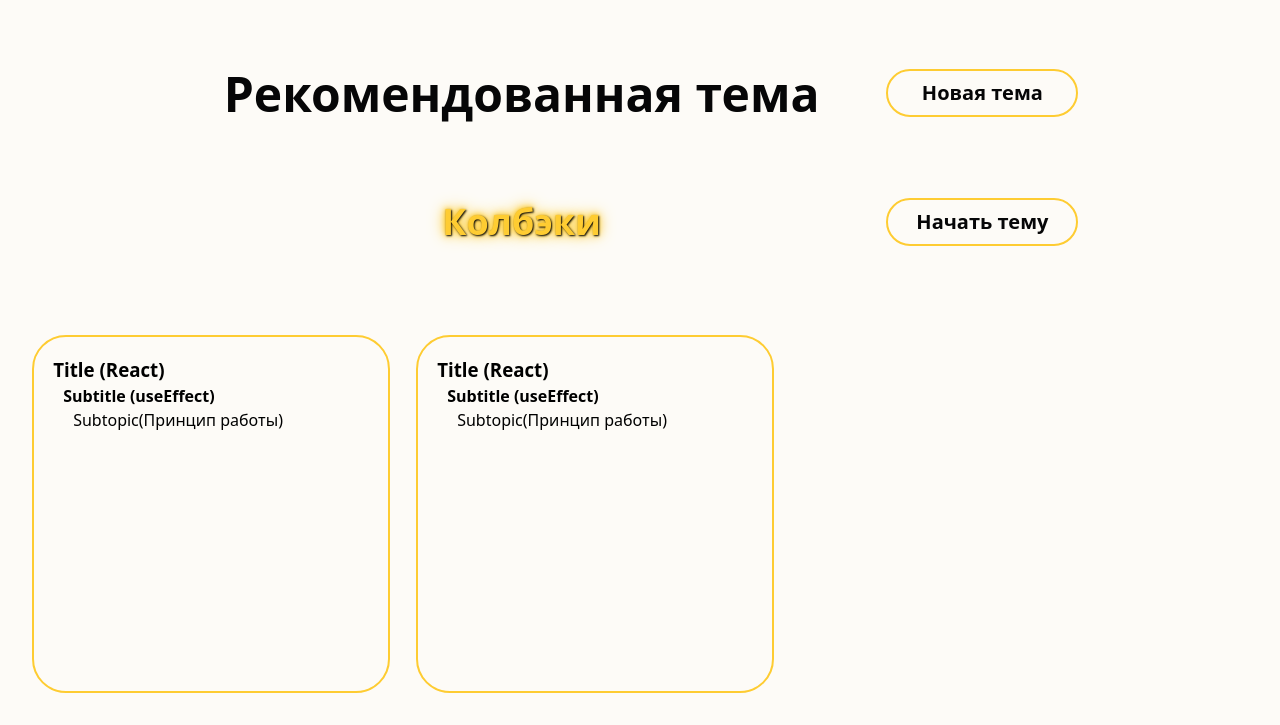
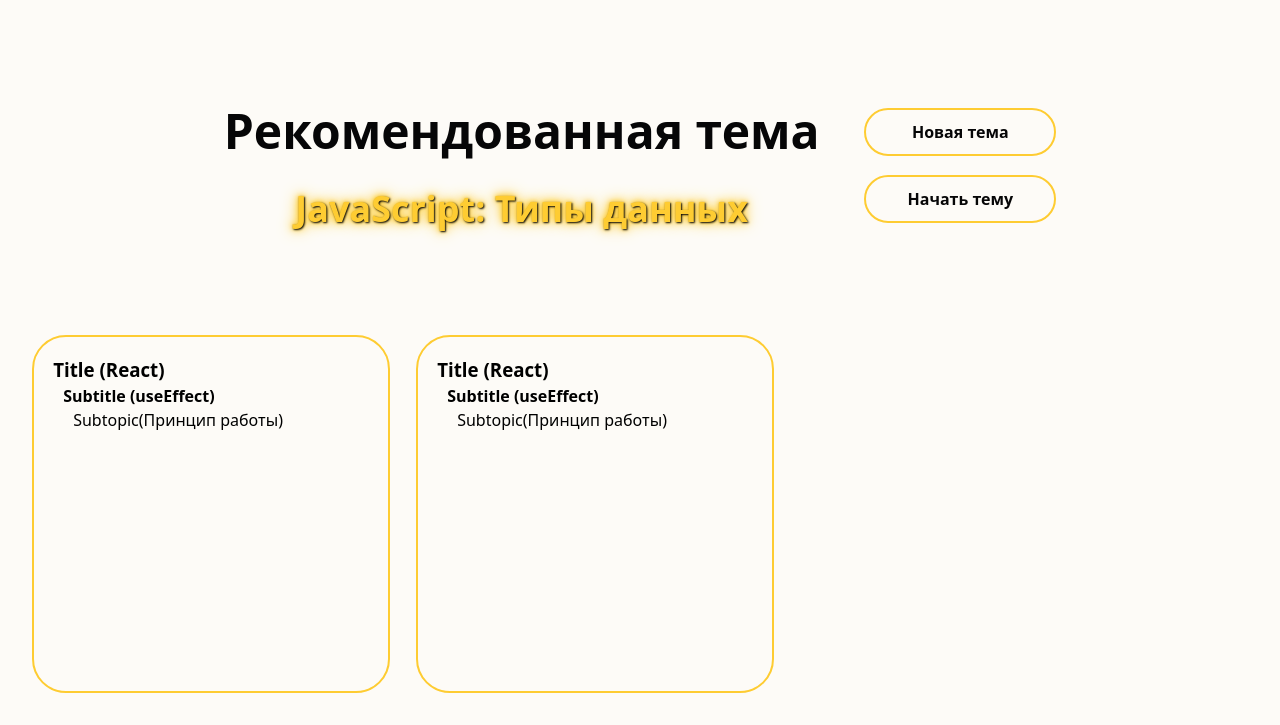
Before and after one commit to nikita-shpikin/replay-coach, a website built with Vite: page index.html in a window 1280 px wide. Shown: the part 75-800 px from the top of the page. Built offline with nearby package versions, Linux system fonts and the light colour scheme.

Commit message:
Revert "feat(stage-3): recommended topic (add eslintrc, eslintignore, random selection of topics relative to their completions) (#3)"
This reverts commit d32646faf316b739059354aa4e15f23451b7d0a3.

```diff
--- a/index.html
+++ b/index.html
@@ -46,17 +46,14 @@
 				</header>
 
 				<div class="setting__content">
-					<div class="setting__content-block">
+					<div class="setting__content-value">
 						<h1 class="setting__title title">Рекомендованная тема</h1>
-						<button class="setting__btn" data-js="new-theme">Новая тема</button>
+						<h2 class="setting__subtitle">JavaScript: Типы данных</h2>
 					</div>
 
-					<div class="setting__content-block">
-						<h2 class="setting__subtitle">.</h2>
-
-						<button class="setting__btn" data-js="start-theme">
-							Начать тему
-						</button>
+					<div class="setting__content-actions">
+						<button class="setting__btn">Новая тема</button>
+						<button class="setting__btn">Начать тему</button>
 					</div>
 				</div>
 
--- a/package.json
+++ b/package.json
@@ -13,9 +13,6 @@
 	"author": "",
 	"license": "ISC",
 	"devDependencies": {
-		"eslint": "^8.57.1",
-		"eslint-config-airbnb-base": "^15.0.0",
-		"eslint-plugin-import": "^2.32.0",
 		"vite": "^6.1.0"
 	}
 }
--- a/src/data/topics.json
+++ /dev/null
@@ -1,259 +0,0 @@
-{
-	"boards": [
-		{
-			"id": 1,
-			"title": "JavaScript",
-			"topics": [
-				{
-					"id": 101,
-					"title": "Фундамент языка",
-					"subtopics": [
-						{
-							"id": 10101,
-							"title": "Типы данных и приведение типов",
-							"completed": 1,
-							"items": [
-								"примитивы vs объекты",
-								"приведение типов (implicit/explicit)",
-								"coercion, falsy/truthy",
-								"разница strict / non-strict контекста"
-							]
-						},
-						{
-							"id": 10102,
-							"title": "Работа с событиями",
-							"completed": 0,
-							"items": ["CustomEvent, addEventListener"]
-						},
-						{
-							"id": 10103,
-							"title": "Переменные, область видимости, hoisting",
-							"completed": 1,
-							"items": [
-								"var / let / const",
-								"TDZ (temporal dead zone)",
-								"globalThis"
-							]
-						},
-						{
-							"id": 10104,
-							"title": "Функции",
-							"completed": 0,
-							"items": [
-								"function declaration vs expression",
-								"стрелочные функции (включая особенности this)",
-								"arguments vs rest parameters",
-								"IIFE",
-								"архитектурные сценарии (модули, async IIFE)"
-							]
-						},
-						{
-							"id": 10105,
-							"title": "Контекст this",
-							"completed": 0,
-							"items": [
-								"как определяется this в разных контекстах",
-								"потеря контекста (колбэки, классы)",
-								"bind, call, apply",
-								"this в стрелочных функциях"
-							]
-						},
-						{
-							"id": 10106,
-							"title": "Замыкания (Closures)",
-							"completed": 0,
-							"items": [
-								"замыкания и область видимости",
-								"архитектурные применения: дебаунс, троттлинг",
-								"приватность данных"
-							]
-						},
-						{
-							"id": 10107,
-							"title": "Каррирование",
-							"completed": 0,
-							"items": [
-								"многоступенчатые вызовы (f(a)(b)(c))",
-								"применение в HOF"
-							]
-						},
-						{
-							"id": 10108,
-							"title": "Функции высшего порядка",
-							"completed": 0,
-							"items": [
-								"что это",
-								"композиция функций",
-								"собственная реализация map/filter/reduce"
-							]
-						},
-						{
-							"id": 10109,
-							"title": "Мемоизация",
-							"completed": 0,
-							"items": [
-								"универсальный кеш для любых аргументов",
-								"async-мемоизация"
-							]
-						},
-						{
-							"id": 10110,
-							"title": "Error Handling",
-							"completed": 0,
-							"items": [
-								"try / catch",
-								"throw",
-								"проброс ошибок",
-								"кастомные Error-классы",
-								"async try/catch"
-							]
-						}
-					]
-				},
-				{
-					"id": 102,
-					"title": "Асинхронность и промисы",
-					"subtopics": [
-						{ "id": 10201, "title": "Колбэки", "completed": 0, "items": [] },
-						{
-							"id": 10202,
-							"title": "Промисы",
-							"completed": 0,
-							"items": [
-								"создание, then/catch/finally",
-								"цепочки промисов",
-								"методы: Promise.all, Promise.allSettled, Promise.race, Promise.any"
-							]
-						},
-						{
-							"id": 10203,
-							"title": "async / await",
-							"completed": 0,
-							"items": [
-								"обработка ошибок",
-								"параллельное выполнение запросов",
-								"Promise.all, allSettled, race"
-							]
-						}
-					]
-				},
-				{
-					"id": 103,
-					"title": "Работа с коллекциями и данными",
-					"subtopics": [
-						{
-							"id": 10301,
-							"title": "Массивы",
-							"completed": 0,
-							"items": [
-								"map, filter, reduce, sort",
-								"some, every",
-								"find, findIndex",
-								"flat, flatMap",
-								"slice, splice",
-								"includes vs indexOf",
-								"reduce, groupBy, Set/Map"
-							]
-						},
-						{
-							"id": 10302,
-							"title": "Объекты",
-							"completed": 0,
-							"items": [
-								"деструктуризация",
-								"spread / rest",
-								"Object.freeze, Object.seal",
-								"shallow vs deep copy",
-								"Object.entries, Object.values",
-								"Optional chaining (?.)",
-								"Nullish coalescing (??)"
-							]
-						},
-						{
-							"id": 10303,
-							"title": "Set, Map, WeakSet, WeakMap",
-							"completed": 0,
-							"items": ["зачем нужны", "основные методы"]
-						},
-						{
-							"id": 10304,
-							"title": "JSON",
-							"completed": 0,
-							"items": ["JSON.stringify, JSON.parse", "replacer, reviver"]
-						}
-					]
-				},
-				{
-					"id": 104,
-					"title": "Работа с текстом и датами",
-					"subtopics": [
-						{
-							"id": 10401,
-							"title": "Работа со строками",
-							"completed": 0,
-							"items": [
-								"шаблонные строки",
-								"slice, substring",
-								"includes, startsWith, endsWith",
-								"split, join",
-								"replace, replaceAll"
-							]
-						},
-						{
-							"id": 10402,
-							"title": "Дата и время (Date API)",
-							"completed": 0,
-							"items": [
-								"создание дат",
-								"методы getDate, getMonth, getFullYear",
-								"вычисление разницы дат"
-							]
-						}
-					]
-				},
-				{
-					"id": 105,
-					"title": "Структура кода и архитектура",
-					"subtopics": [
-						{
-							"id": 10501,
-							"title": "Циклы и итерация",
-							"completed": 0,
-							"items": [
-								"for, while, do-while",
-								"for…of",
-								"for…in",
-								"break, continue"
-							]
-						},
-						{
-							"id": 10502,
-							"title": "Модули",
-							"completed": 0,
-							"items": ["import/export", "ES-модули vs CommonJS"]
-						}
-					]
-				}
-			]
-		},
-		{
-			"id": 2,
-			"title": "React",
-			"topics": [
-				{
-					"id": 201,
-					"title": "React XXX",
-					"subtopics": [
-						{
-							"id": 10101,
-							"title": "XXXX",
-							"completed": 2,
-							"items": ["XXX"]
-						}
-					]
-				}
-			],
-			"completed": 0
-		}
-	]
-}
--- a/src/scripts/main.js
+++ b/src/scripts/main.js
@@ -1,5 +1,3 @@
-import boards from '../data/topics.json'
-import { getRecommendedTopic } from './module/recommendTopic'
 import { loadTheme } from './module/settingsStore'
 import { initSwitcherTheme } from './module/themeManager'
 
@@ -8,5 +6,4 @@ const switcherTag = document.querySelector('.setting__switcher')
 document.addEventListener('DOMContentLoaded', () => {
 	loadTheme()
 	initSwitcherTheme(switcherTag)
-	getRecommendedTopic(boards)
 })
--- a/src/scripts/module/recommendTopic.js
+++ /dev/null
@@ -1,70 +0,0 @@
-export function getRecommendedTopic(json) {
-	const btnNewTheme = document.querySelector(`[data-js='new-theme']`)
-	const subTitle = document.querySelector('.setting__subtitle')
-	const subTitleList = document.querySelector('.setting__subtitle-list')
-	// Весь массив тем
-	const subtopics = json.boards.flatMap(board =>
-		board.topics.flatMap(topic => topic.subtopics)
-	)
-
-	const uniqueTheme = new Set([])
-
-	btnNewTheme.addEventListener('click', async () => {
-		await waitTopic()
-
-		showTopic()
-	})
-
-	//Перебор массива
-	async function waitTopic() {
-		for (let index = 0; index < subtopics.length; index++) {
-			await new Promise(resolve => setTimeout(resolve, 50))
-
-			subTitle.textContent = subtopics[index].title
-		}
-	}
-
-	// Выбор и вывод темы
-	function showTopic() {
-		const item = getRandomTheme(subtopics)
-
-		subTitle.textContent = item.title
-
-		const event = new CustomEvent('topicSelected', {
-			detail: item,
-		})
-
-		document.dispatchEvent(event)
-	}
-
-	// Случайная тема с учётом пройденного
-	function getRandomTheme(arr) {
-		// Массив всех завершённых без повторений отфильтрованный от меньшего к большему
-		const completedTimes = [...new Set(arr.map(item => item.completed))].sort(
-			(a, b) => a - b
-		)
-
-		// цикл раз в массиве завершённых
-		for (let time of completedTimes) {
-			// Фильтрация от меньшего к большему по разам
-			const filterArr = arr.filter(item => item.completed === time)
-			// Фильтрация если тема есть в уникальном то без неё
-			const unusedThemes = filterArr.filter(item => !uniqueTheme.has(item))
-
-			// если в массиве есть то рандомное число неиспользованных тем и добавляем в уникальные с возвращением
-			if (unusedThemes.length > 0) {
-				const randomTheme =
-					unusedThemes[Math.floor(Math.random() * unusedThemes.length)]
-				uniqueTheme.add(randomTheme)
-				return randomTheme
-			}
-		}
-
-		// Если все темы использованы — обнуляем уникальные и начинаем рекурсию
-		uniqueTheme.clear()
-
-		return getRandomTheme(arr)
-	}
-
-	showTopic()
-}
--- a/src/scripts/module/themeManager.js
+++ b/src/scripts/module/themeManager.js
@@ -12,7 +12,7 @@ export function initSwitcherTheme(tag) {
 
 		saveTheme(newTheme)
 
-		const event = new CustomEvent('themeColor', {
+		const event = new CustomEvent('themechange', {
 			detail: {
 				theme: newTheme,
 			},
--- a/src/style/style.css
+++ b/src/style/style.css
@@ -31,8 +31,6 @@
 
 	font-size: clamp(22px, 4vw, 48px);
 	line-height: 1.4;
-
-	width: clamp(300px, 50vw, 700px);
 
 	color: var(--color-secondary);
 
@@ -112,17 +110,17 @@
 
 .setting__content {
 	display: flex;
+	align-items: center;
+	justify-content: center;
 	gap: clamp(10px, 3.5vw, 80px);
-	justify-content: center;
 	flex-wrap: wrap;
 }
 
-.setting__content-block {
+.setting__content-value {
 	display: flex;
-	justify-content: center;
+	flex-direction: column;
 	align-items: center;
-	flex-wrap: wrap;
-	gap: clamp(10px, 3.5vw, 80px);
+	gap: clamp(10px, 1.5vw, 30px);
 }
 
 .setting__subtitle {
@@ -137,13 +135,14 @@
 		0 0 8px var(--color-accent), 0 0 16px var(--color-accent);
 
 	transition: text-shadow 0.3s ease-out;
+}
 
-	height: clamp(50px, 10vw, 100px);
-	width: clamp(300px, 50vw, 700px);
-
+.setting__content-actions {
 	display: flex;
 	align-items: center;
-	justify-content: center;
+	flex-direction: column;
+	justify-content: space-between;
+	gap: clamp(10px, 1.5vw, 30px);
 }
 
 .setting__btn {
@@ -158,7 +157,7 @@
 	transition: background-color 0.3s ease-in, color 0.4s ease-out;
 
 	text-align: center;
-	font-size: clamp(14px, 1.8vw, 20px);
+
 	font-weight: 700;
 }
 
@@ -174,7 +173,7 @@
 	justify-content: flex-start;
 	gap: clamp(10px, 2vw, 30px);
 
-	overflow-x: hidden;
+	overflow-x: auto;
 	scroll-snap-type: x mandatory;
 }
 
```
Also changed, not shown: .eslintrc.json (deleted), 2 other files.
